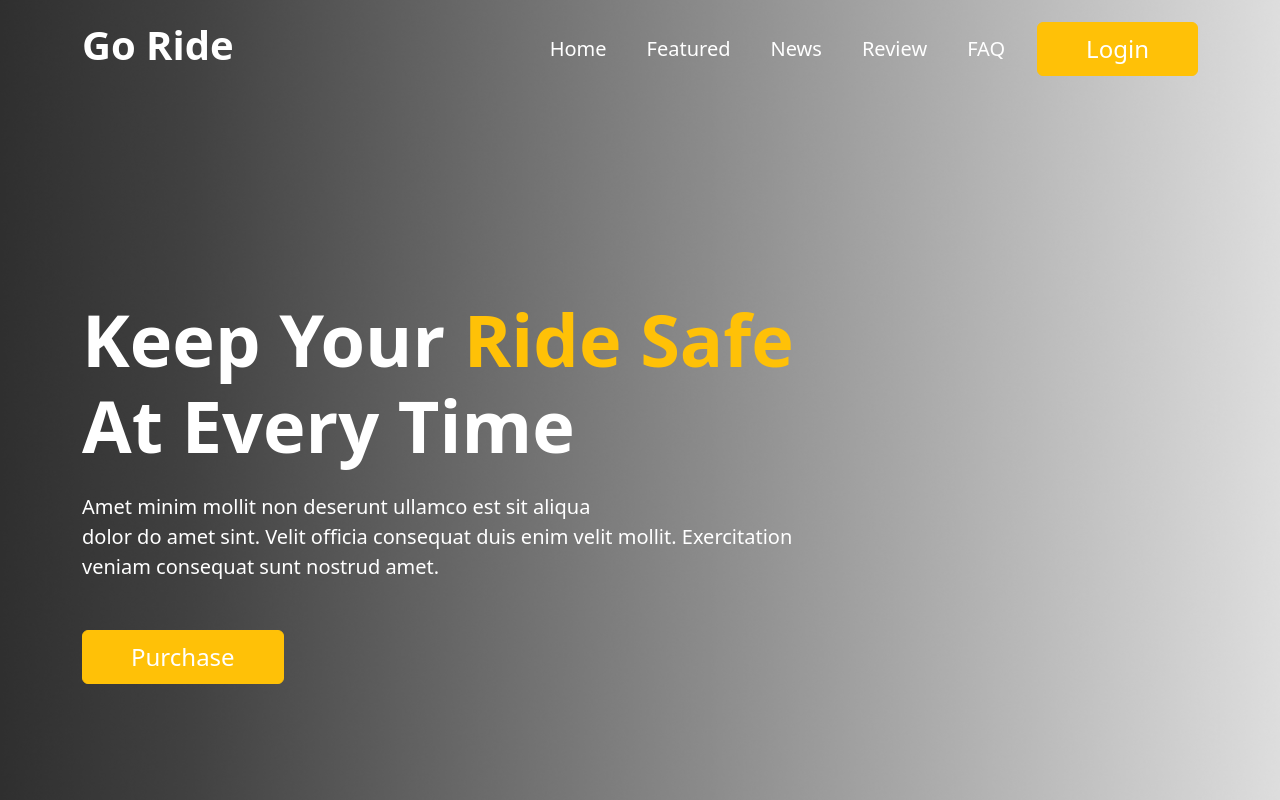
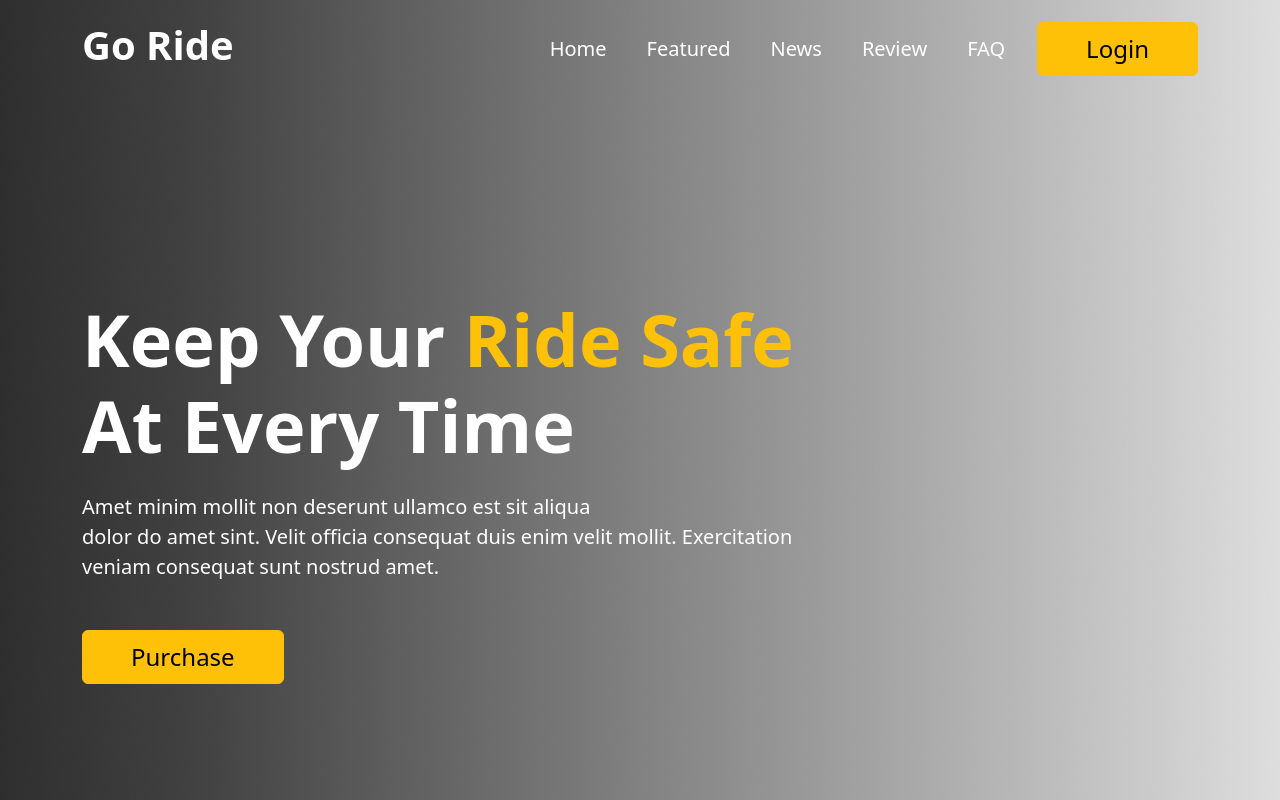
Before and after one commit to shanin18/biker-zone, a plain HTML site: page index.html in a window 1280 px wide. Shown: the top 800 px of the page. Drawn offline with nearby package versions, Linux system fonts and the light colour scheme.

Commit message:
final push

```diff
--- a/index.html
+++ b/index.html
@@ -38,7 +38,7 @@
                     <a class="nav-link fs-5 text-white fw-medium" href="#faq">FAQ</a>
                   </li>
                 </ul>
-                  <button class="btn btn-warning text-white px-5 py-2 fw-medium fs-4">Login</button>
+                  <button class="btn btn-warning px-5 py-2 fw-medium fs-4">Login</button>
               </div>
             </div>
           </nav>
@@ -47,7 +47,7 @@
             <div class="banner-content">
                 <h1 class="text-white display-2 fw-bold">Keep Your <span class="text-warning">Ride Safe</span> <br> At Every Time</h1>
                 <p class="text-white mt-4 mb-5 fs-5 fw-light">Amet minim mollit non deserunt ullamco est sit aliqua <br>dolor do amet sint.  Velit officia consequat duis enim velit mollit. Exercitation <br> veniam consequat sunt nostrud amet.</p>
-                <button class="btn btn-warning text-white px-5 py-2 fw-medium fs-4">Purchase</button>
+                <button class="btn btn-warning px-5 py-2 fw-medium fs-4">Purchase</button>
             </div>
           </div>
     </header>
@@ -85,7 +85,7 @@
                             <p class="card-text fw-semibold text-secondary mt-4 mb-5">
                                 Lorem ipsum dolor sit amet, consectetur adipiscing elit. Lacus, fermentum amet faucibus sed id nisi lectus at.
                             </p>
-                            <button class="btn btn-warning btn-news text-white px-4 py-2 fw-medium fs-5">Read More</button>
+                            <button class="btn btn-warning btn-news px-4 py-2 fw-medium fs-5">Read More</button>
                         </div>
                     </div>
                 </div>
--- a/styles/style.css
+++ b/styles/style.css
@@ -8,10 +8,6 @@
 
 .btn-news{
     max-width: 170px;
-}
-
-.btn-news:hover{
-    color: white;
 }
 
 .user{
```
